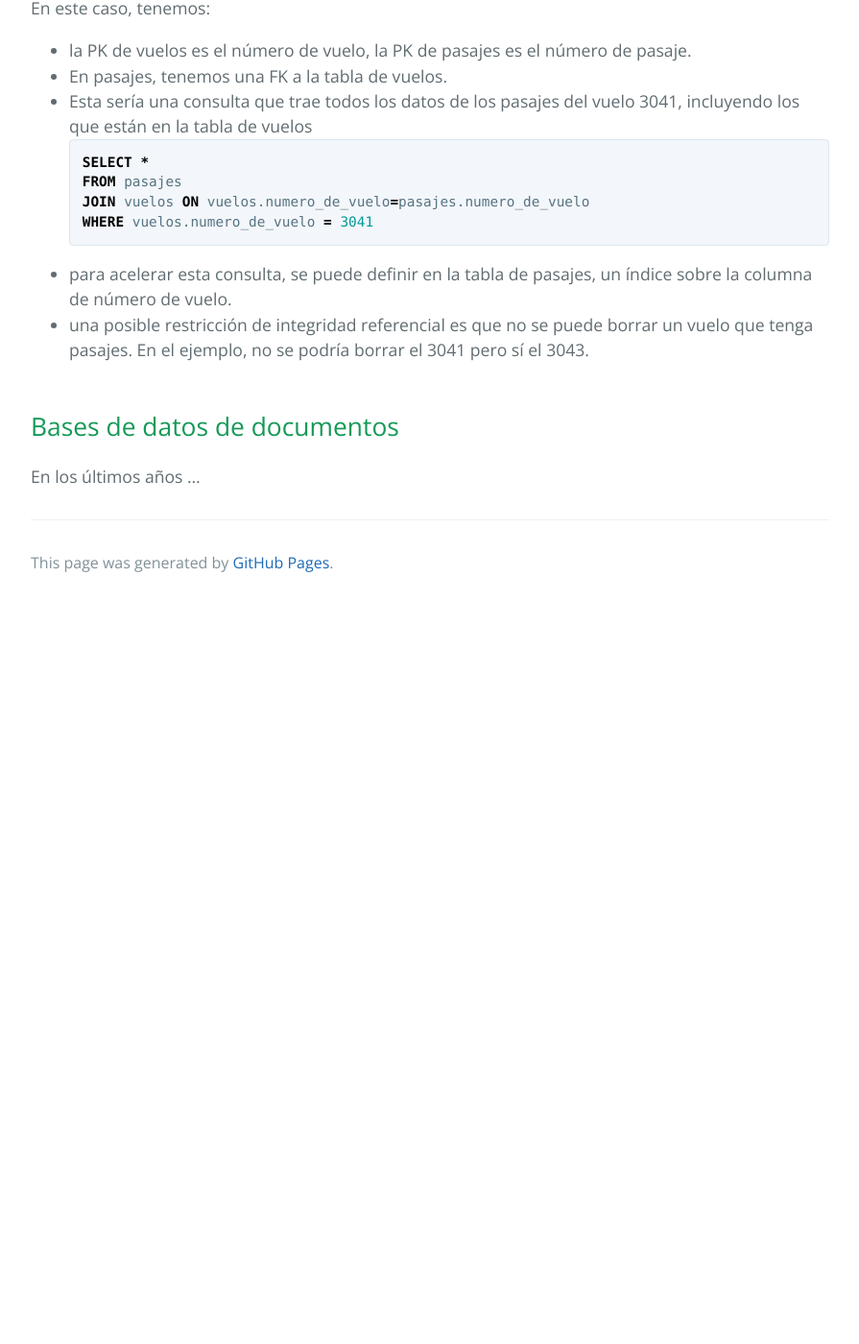
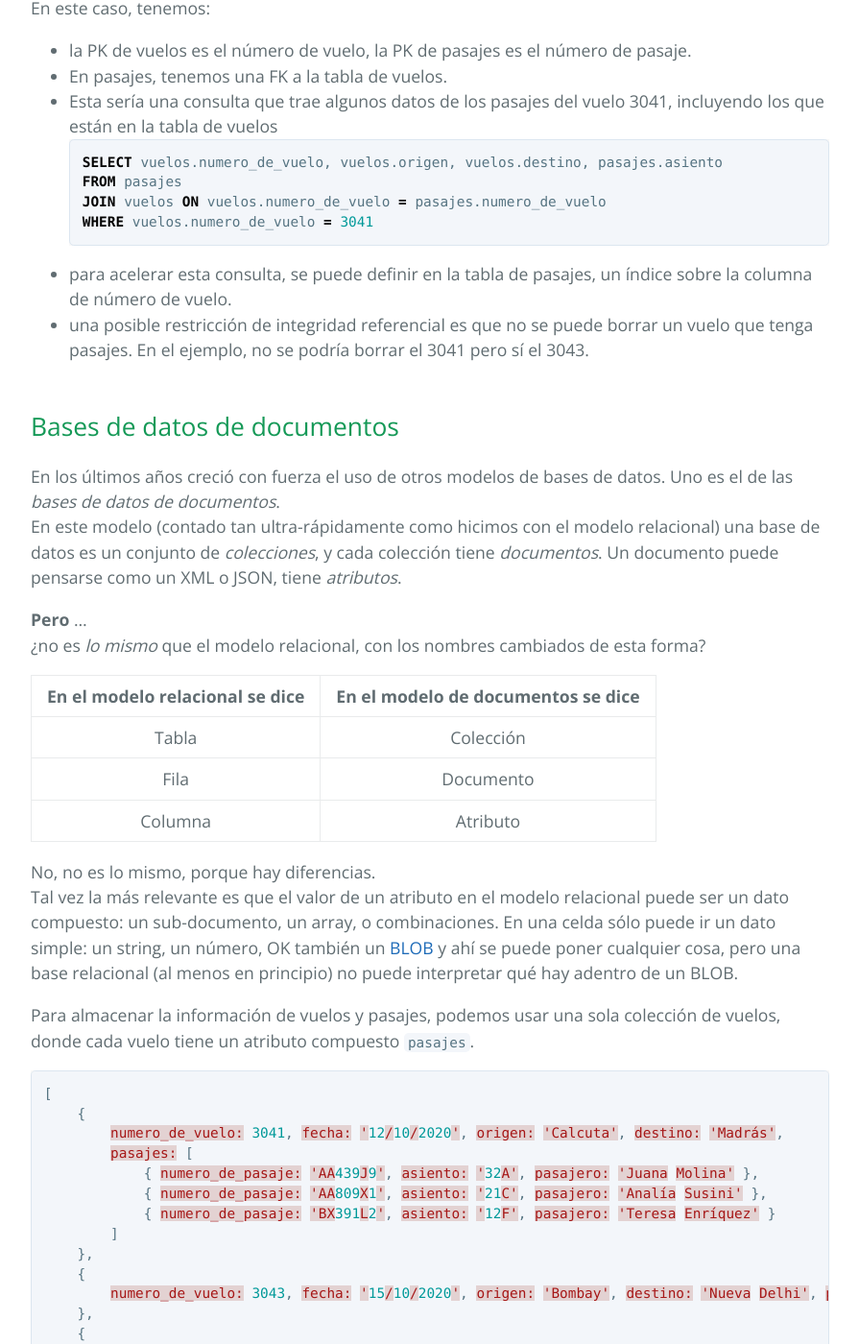
Before and after one commit to clombardi/bdsol-capacitacion-desarrollo, a Jekyll site: the page built from mongoose/contexto.md, in a window 1280 px wide and 1400 px high, scrolled down 1899 px. Shown: the whole window at 96% size, without its empty margins (192-1087 px from the left). Built offline with Jekyll 4.4.1, drawn with Linux system fonts in a browser that asks for light colours; our own code applies the rules of GitHub Pages for plain Markdown files; before the commit the page ends 2529 px from its top, so only the background shows below that; some of the changed text lies outside the part shown.

Commit message:
pruebo ancho JSON

````diff
--- a/mongoose/contexto.md
+++ b/mongoose/contexto.md
@@ -40,11 +40,11 @@ A partir de estas ideas de identificador unívoco y de vinculación, surgen vari
 En este caso, tenemos:
 - la PK de vuelos es el número de vuelo, la PK de pasajes es el número de pasaje.
 - En pasajes, tenemos una FK a la tabla de vuelos.
-- Esta sería una consulta que trae todos los datos de los pasajes del vuelo 3041, incluyendo los que están en la tabla de vuelos
+- Esta sería una consulta que trae algunos datos de los pasajes del vuelo 3041, incluyendo los que están en la tabla de vuelos
 ``` sql
-SELECT *
+SELECT vuelos.numero_de_vuelo, vuelos.origen, vuelos.destino, pasajes.asiento
 FROM pasajes
-JOIN vuelos ON vuelos.numero_de_vuelo=pasajes.numero_de_vuelo
+JOIN vuelos ON vuelos.numero_de_vuelo = pasajes.numero_de_vuelo
 WHERE vuelos.numero_de_vuelo = 3041
 ```
 - para acelerar esta consulta, se puede definir en la tabla de pasajes, un índice sobre la columna de número de vuelo.
@@ -52,4 +52,46 @@ WHERE vuelos.numero_de_vuelo = 3041
 
 
 ## Bases de datos de documentos
-En los últimos años ...
+En los últimos años creció con fuerza el uso de otros modelos de bases de datos.
+Uno es el de las _bases de datos de documentos_.
+En este modelo (contado tan ultra-rápidamente como hicimos con el modelo relacional) una base de datos es un conjunto de _colecciones_, y cada colección tiene _documentos_. Un documento puede pensarse como un XML o JSON, tiene _atributos_.
+
+**Pero** ...
+¿no es _lo mismo_ que el modelo relacional, con los nombres cambiados de esta forma?
+
+| En el modelo relacional se dice | En el modelo de documentos se dice |
+| :---: | :---: |
+| Tabla | Colección |
+| Fila | Documento |
+| Columna | Atributo |
+
+No, no es lo mismo, porque hay diferencias.
+Tal vez la más relevante es que el valor de un atributo en el modelo relacional puede ser un dato compuesto: un sub-documento, un array, o combinaciones. En una celda sólo puede ir un dato simple: un string, un número, OK también un [BLOB](https://en.wikipedia.org/wiki/Binary_large_object) y ahí se puede poner cualquier cosa, pero una base relacional (al menos en principio) no puede interpretar qué hay adentro de un BLOB.
+
+Para almacenar la información de vuelos y pasajes, podemos usar una sola colección de vuelos, donde cada vuelo tiene un atributo compuesto `pasajes`.
+
+``` json
+[
+    {
+        numero_de_vuelo: 3041, fecha: '12/10/2020', origen: 'Calcuta', destino: 'Madrás',
+        pasajes: [
+            { numero_de_pasaje: 'AA439J9', asiento: '32A', pasajero: 'Juana Molina' },
+            { numero_de_pasaje: 'AA809X1', asiento: '21C', pasajero: 'Analía Susini' },
+            { numero_de_pasaje: 'BX391L2', asiento: '12F', pasajero: 'Teresa Enríquez' }
+        ]
+    },
+    {
+        numero_de_vuelo: 3043, fecha: '15/10/2020', origen: 'Bombay', destino: 'Nueva Delhi', pasajes: []
+    },
+    {
+        numero_de_vuelo: 3048, fecha: '17/10/2020', origen: 'Bangalore', destino: 'Calcuta',
+        pasajes: [
+            { numero_de_pasaje: 'JJ428U7', asiento: '03B', pasajero: 'Rosa Amarilla' },
+            { numero_de_pasaje: 'JX304N1', asiento: '04B', pasajero: 'Melina Sánchez' }
+        ]
+    },
+    {
+        numero_de_vuelo: 3114, fecha: '02/11/2020', origen: 'Jaipur', destino: 'Agra', pasajes: []
+    }
+]
+```
````
